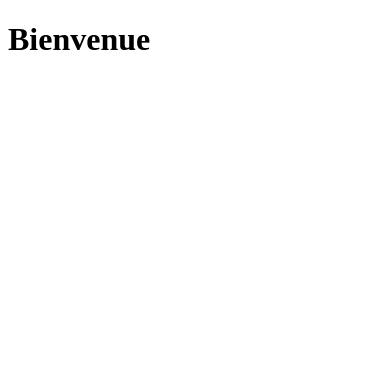
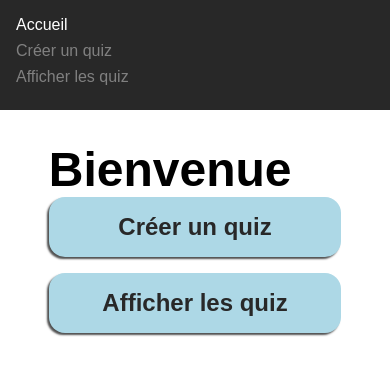
Before and after one commit to Antoine-NVE/exo-quiz, a plain HTML site: page client/accueil.html in a window 390 px wide. Drawn offline with Linux system fonts and the light colour scheme.

Commit message:
Eléments de la page d'accueil

```diff
--- a/client/accueil.html
+++ b/client/accueil.html
@@ -3,13 +3,34 @@
     <head>
         <meta charset="UTF-8" />
         <meta name="viewport" content="width=device-width, initial-scale=1.0" />
+
         <title>Accueil</title>
+
+        <link rel="stylesheet" href="./css/accueil.css" />
     </head>
     <body>
         <header>
-            <h1>Bienvenue</h1>
+            <nav>
+                <ul>
+                    <li>
+                        <a class="active" href="accueil.html">Accueil</a>
+                    </li>
+                    <li>
+                        <a href="formulaire_creation.html">Créer un quiz</a>
+                    </li>
+                    <li>
+                        <a href="affichage_questions.html">Afficher les quiz</a>
+                    </li>
+                </ul>
+            </nav>
         </header>
-        <main></main>
+        <main>
+            <div class="container">
+                <h1>Bienvenue</h1>
+                <a class="btn" href="formulaire_creation.html">Créer un quiz</a>
+                <a class="btn" href="affichage_questions.html">Afficher les quiz</a>
+            </div>
+        </main>
         <footer></footer>
     </body>
 </html>
--- a/client/css/accueil.css
+++ b/client/css/accueil.css
@@ -0,0 +1,91 @@
+* {
+    box-sizing: border-box;
+    margin: 0;
+    padding: 0;
+    font-family: sans-serif;
+}
+
+/* HEADER */
+
+nav {
+    background: rgb(40, 40, 40);
+    padding: 1rem;
+}
+
+nav ul {
+    display: flex;
+    padding: 0;
+}
+
+nav ul li {
+    list-style: none;
+    margin-right: 3rem;
+}
+
+nav ul li a {
+    font-size: 2rem;
+    color: grey;
+    text-decoration: none;
+}
+
+nav ul li a:hover {
+    color: rgb(200, 200, 200);
+    transition: ease-in-out 0.1s;
+}
+
+nav ul li a.active {
+    color: white;
+}
+
+/* MAIN */
+
+.container {
+    width: 75%;
+    margin: 2rem auto;
+}
+
+h1 {
+    font-size: 3rem;
+}
+
+.btn {
+    display: block;
+    text-align: center;
+    background-color: lightblue;
+    color: rgb(40, 40, 40);
+    padding: 1rem;
+    border-radius: 1rem;
+    text-decoration: none;
+    font-size: 2rem;
+    font-weight: 700;
+    box-shadow: -2px 2px 2px rgb(80, 80, 80);
+    margin-bottom: 1rem;
+}
+
+.btn:active {
+    transform: translate(-1px, 1px);
+    box-shadow: -1px 1px 1px rgb(80, 80, 80);
+}
+
+@media screen and (max-width: 768px) {
+    nav ul li a,
+    .btn {
+        font-size: 1.5rem;
+    }
+}
+
+@media screen and (max-width: 576px) {
+    nav ul {
+        flex-direction: column;
+    }
+
+    nav ul li {
+        list-style: none;
+        margin-right: 0;
+        margin-bottom: 0.5rem;
+    }
+
+    nav ul li a {
+        font-size: 1rem;
+    }
+}
--- a/client/css/affichage_questions.css
+++ b/client/css/affichage_questions.css
@@ -0,0 +1,60 @@
+* {
+    box-sizing: border-box;
+    margin: 0;
+    padding: 0;
+    font-family: sans-serif;
+}
+
+/* HEADER */
+
+nav {
+    background: rgb(40, 40, 40);
+    padding: 1rem;
+}
+
+nav ul {
+    display: flex;
+    padding: 0;
+}
+
+nav ul li {
+    list-style: none;
+    margin-right: 3rem;
+}
+
+nav ul li a {
+    font-size: 2rem;
+    color: grey;
+    text-decoration: none;
+}
+
+nav ul li a:hover {
+    color: rgb(200, 200, 200);
+    transition: ease-in-out 0.1s;
+}
+
+nav ul li a.active {
+    color: white;
+}
+
+@media screen and (max-width: 768px) {
+    nav ul li a {
+        font-size: 1.5rem;
+    }
+}
+
+@media screen and (max-width: 576px) {
+    nav ul {
+        flex-direction: column;
+    }
+
+    nav ul li {
+        list-style: none;
+        margin-right: 0;
+        margin-bottom: 0.5rem;
+    }
+
+    nav ul li a {
+        font-size: 1rem;
+    }
+}
--- a/client/css/formulaire_creation.css
+++ b/client/css/formulaire_creation.css
@@ -0,0 +1,60 @@
+* {
+    box-sizing: border-box;
+    margin: 0;
+    padding: 0;
+    font-family: sans-serif;
+}
+
+/* HEADER */
+
+nav {
+    background: rgb(40, 40, 40);
+    padding: 1rem;
+}
+
+nav ul {
+    display: flex;
+    padding: 0;
+}
+
+nav ul li {
+    list-style: none;
+    margin-right: 3rem;
+}
+
+nav ul li a {
+    font-size: 2rem;
+    color: grey;
+    text-decoration: none;
+}
+
+nav ul li a:hover {
+    color: rgb(200, 200, 200);
+    transition: ease-in-out 0.1s;
+}
+
+nav ul li a.active {
+    color: white;
+}
+
+@media screen and (max-width: 768px) {
+    nav ul li a {
+        font-size: 1.5rem;
+    }
+}
+
+@media screen and (max-width: 576px) {
+    nav ul {
+        flex-direction: column;
+    }
+
+    nav ul li {
+        list-style: none;
+        margin-right: 0;
+        margin-bottom: 0.5rem;
+    }
+
+    nav ul li a {
+        font-size: 1rem;
+    }
+}
```
Also changed, not shown: client/affichage_questions.html (+22 -1 lines), client/formulaire_creation.html (+22 -1 lines).
